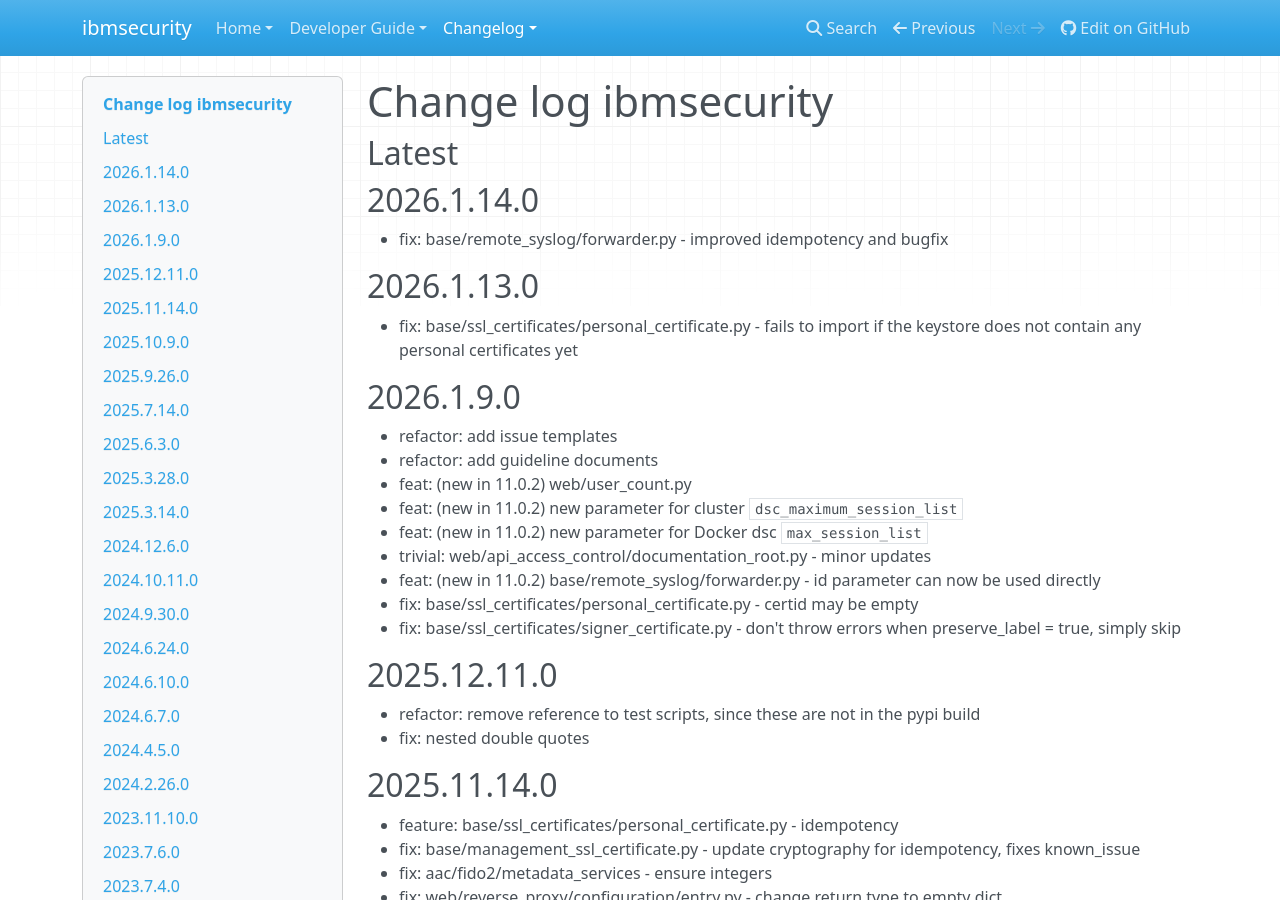
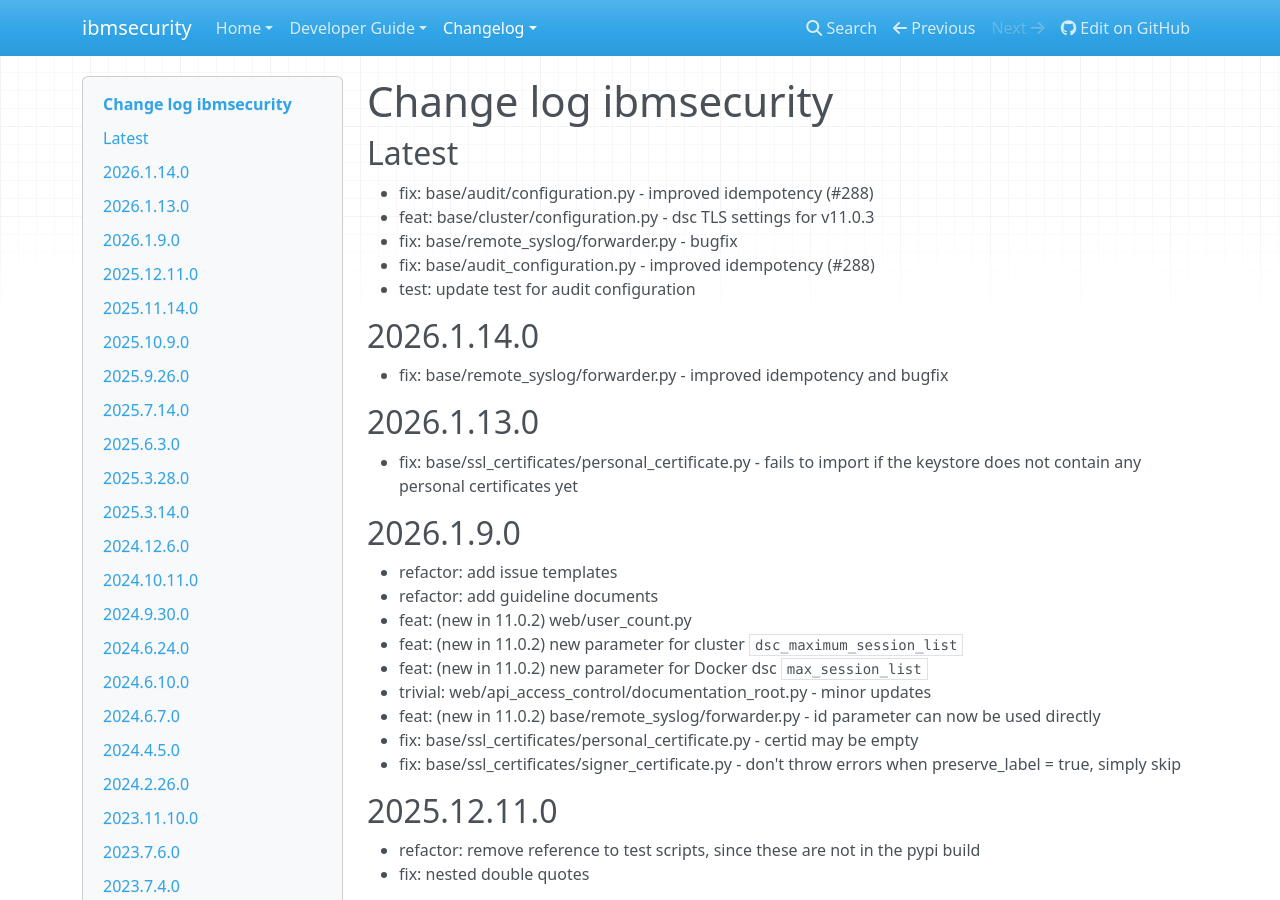
Before and after one commit to IBM-Security/ibmsecurity, an MkDocs documentation site: the page built from docs/changelog.md, in a window 1280 px wide and 900 px high. Built offline with MkDocs 1.6.1, drawn with Linux system fonts in a browser that asks for light colours; nearby versions of some CDN libraries.

Commit message:
docs: update changelog
Signed-off-by: Tom Bosmans <tom.bosmans@be.ibm.com>

```diff
--- a/docs/changelog.md
+++ b/docs/changelog.md
@@ -1,6 +1,12 @@
 # Change log ibmsecurity
 
 ## Latest
+
+- fix: base/audit/configuration.py - improved idempotency (#288)
+- feat: base/cluster/configuration.py - dsc TLS settings for v11.0.3
+- fix: base/remote_syslog/forwarder.py - bugfix
+- fix: base/audit_configuration.py - improved idempotency (#288)
+- test: update test for audit configuration
 
 ## 2026.1.14.0
 
```
